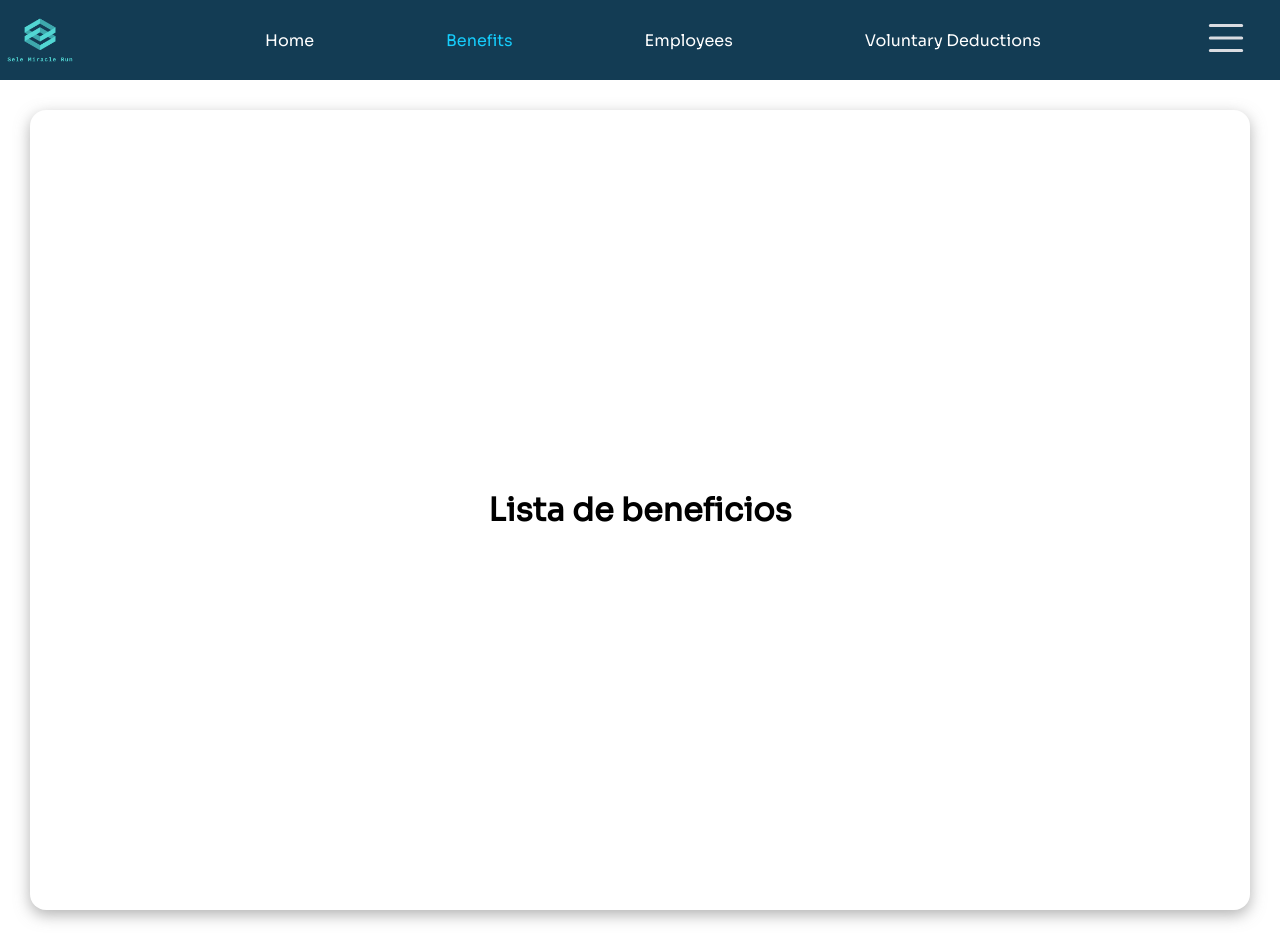
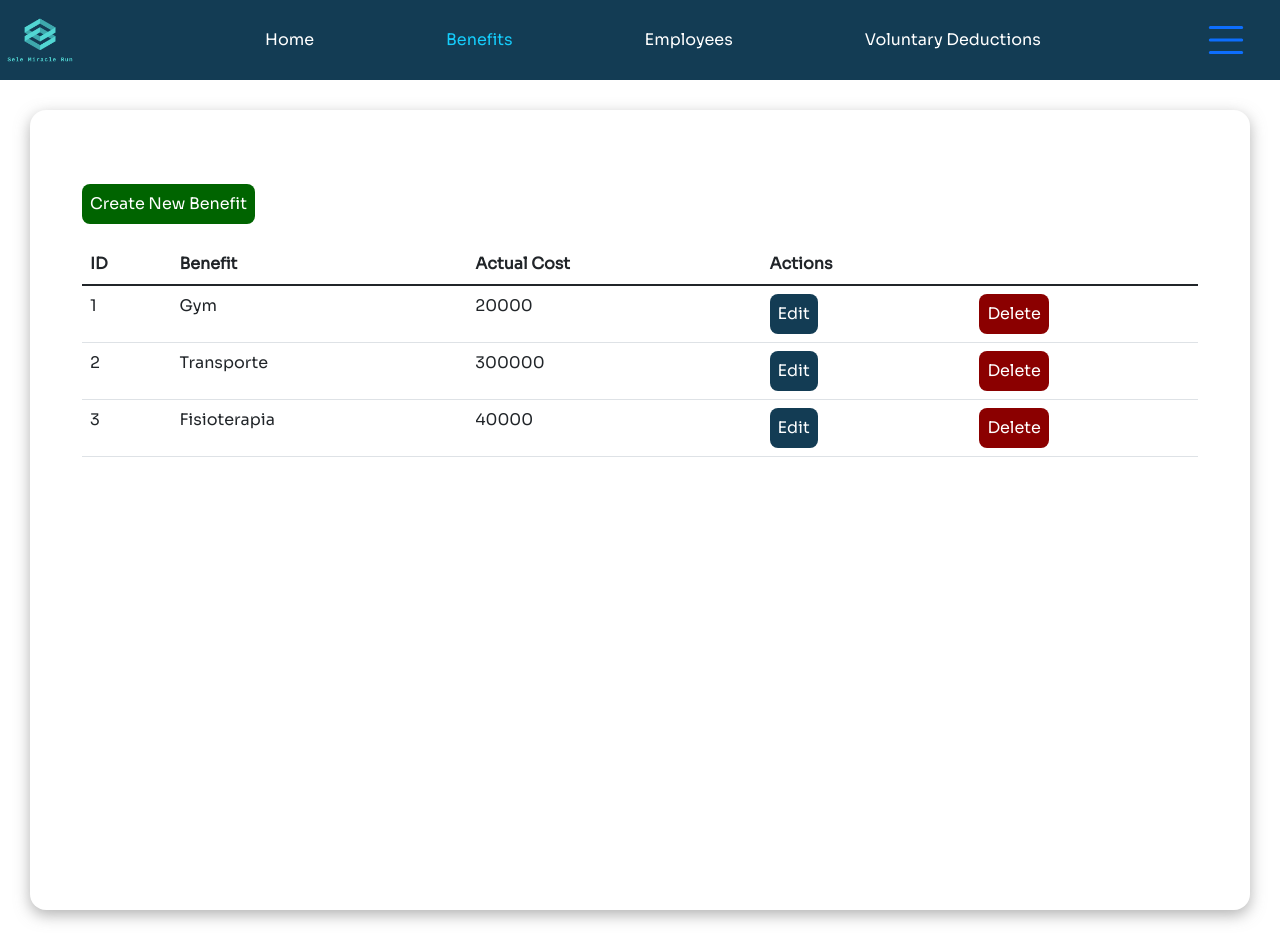
Before and after one commit to LuisBola12/PI-SeleMiracleRun, a React (Create React App) app in the folder FrontEnd/: page /benefits in a window 1280 px wide. Built offline with nearby package versions, Linux system fonts and the light colour scheme.

Commit message:
agregado un menú para agregar ver los beneficios

```diff
--- a/FrontEnd/package.json
+++ b/FrontEnd/package.json
@@ -14,6 +14,7 @@
     "react-icons": "^4.3.1",
     "react-router-dom": "^6.3.0",
     "react-scripts": "5.0.1",
+    "reactstrap": "^9.0.2",
     "styled-components": "^5.3.5",
     "web-vitals": "^2.1.4"
   },
--- a/FrontEnd/src/App.css
+++ b/FrontEnd/src/App.css
@@ -50,9 +50,34 @@
 .page-content {
   display: flex;
   justify-content: Center;
-  align-items: Center;
   height: 100vh;
   box-shadow: 0px 5px 15px 0px rgba(115,115,115,0.55);
   margin: 30px;
   border-radius: 1rem;
 }
+
+.content-container {
+  margin-top: 50px;
+}
+
+.button {
+  padding: 8px;
+  border-radius: 8px;
+  color: white;
+  border-color:white;
+  background-color:#133c54;
+  border-style: none;
+}
+
+.button:hover{
+  color:#61dafb;
+}
+
+.cancel-button {
+  background-color:darkred;
+}
+
+.create-button {
+  margin-bottom: 20px;
+  background-color: darkgreen;
+}
--- /dev/null
+++ b/FrontEnd/src/Components/CrudBenefits/CrudBenefits.js
@@ -0,0 +1,124 @@
+import {
+    Table,
+    Container,
+    Modal,
+    ModalHeader,
+    ModalBody,
+    FormGroup,
+    ModalFooter,
+  } from "reactstrap";
+
+import { useState } from "react";
+import '../../App.css'
+import "bootstrap/dist/css/bootstrap.min.css";
+
+
+const database = [
+  { id: 1, name: "Gym", actualCost: 20000 },
+  { id: 2, name: "Transporte", actualCost: 300000 },
+  { id: 3, name: "Fisioterapia", actualCost: 40000 },
+];
+
+export const CrudBenefits = () => {
+    const [data, setData] = useState(database);
+    const [viewModal, setViewModal] = useState(false);
+    const [name,setName] = useState('');
+    const [cost,setCost] = useState(0);
+    return (
+        <>
+      <Container className="content-container">
+        <br />
+        <button className=" button create-button" onClick={() => setViewModal(true)}>
+          {" "}
+          Create New Benefit
+        </button>
+        <br />
+        <Table>
+          <thead>
+            <tr>
+              <th>ID</th>
+              <th>Benefit</th>
+              <th>Actual Cost</th>
+              <th>Actions</th>
+            </tr>
+          </thead>
+          <tbody>
+            {data.map((e) => (
+              <tr key={e.id}>
+                <td>{e.id}</td>
+                <td>{e.name}</td>
+                <td>{e.actualCost}</td>
+                <td>
+                  <button  className=" button"> Edit </button>
+                </td>
+                <td>
+                  <button className=" button cancel-button" > Delete </button>
+                </td>
+              </tr>
+            ))}
+          </tbody>
+        </Table>
+      </Container>
+      <Modal isOpen={viewModal}>
+        <ModalHeader>
+          <div>
+            <h3>Insert New Benefit</h3>
+          </div>
+        </ModalHeader>
+        <ModalBody>
+          <FormGroup>
+            <label>Id:</label>
+            <input
+              className="form-control"
+              readOnly
+              type="text"
+              value={data.length + 1}
+            ></input>
+          </FormGroup>
+
+          <FormGroup>
+            <label>Name:</label>
+            <input
+              className="form-control"
+              type="text"
+              value={name}
+              onChange={(e) => setName(e.target.value)}
+            ></input>
+          </FormGroup>
+
+          <FormGroup>
+            <label>Cost:</label>
+            <input
+              className="form-control"
+              type="number"
+              value={cost}
+              onChange={(e) => setCost(e.target.value)}
+            ></input>
+          </FormGroup>
+        </ModalBody>
+        <ModalFooter>
+          <button
+            className="button create-button"
+            onClick={() => {
+              const newData = {
+                id: data.length + 1,
+                name: name,
+                cost: cost,
+              };
+              setData([...data, newData]);
+              setViewModal(false);
+              setName("");
+              setCost("");
+            }}
+          >
+            Insert
+          </button>
+          <button className="button cancel-button" onClick={() => setViewModal(false)}>
+            Cancel
+          </button>
+        </ModalFooter>
+      </Modal>
+    </>
+    )
+
+};
--- a/FrontEnd/src/Pages/benefits.js
+++ b/FrontEnd/src/Pages/benefits.js
@@ -1,10 +1,11 @@
 import React from 'react';
 import '../App.css'
+import { CrudBenefits } from '../Components/CrudBenefits/CrudBenefits';
 
 const  Benefits = () => {
   return (
     <div className = 'page-content'>
-      <h1>Lista de beneficios</h1>
+      <CrudBenefits/>
     </div>
   );
 };
--- a/FrontEnd/src/index.js
+++ b/FrontEnd/src/index.js
@@ -4,7 +4,4 @@ import App from './App';
 
 const root = ReactDOM.createRoot(document.getElementById('root'));
 
-root.render(
-<React.StrictMode>
-  <App />
-</React.StrictMode>)
+root.render(<App />)
```
Also changed, not shown: 1 other file (tests, documents, lock files or other folders).
